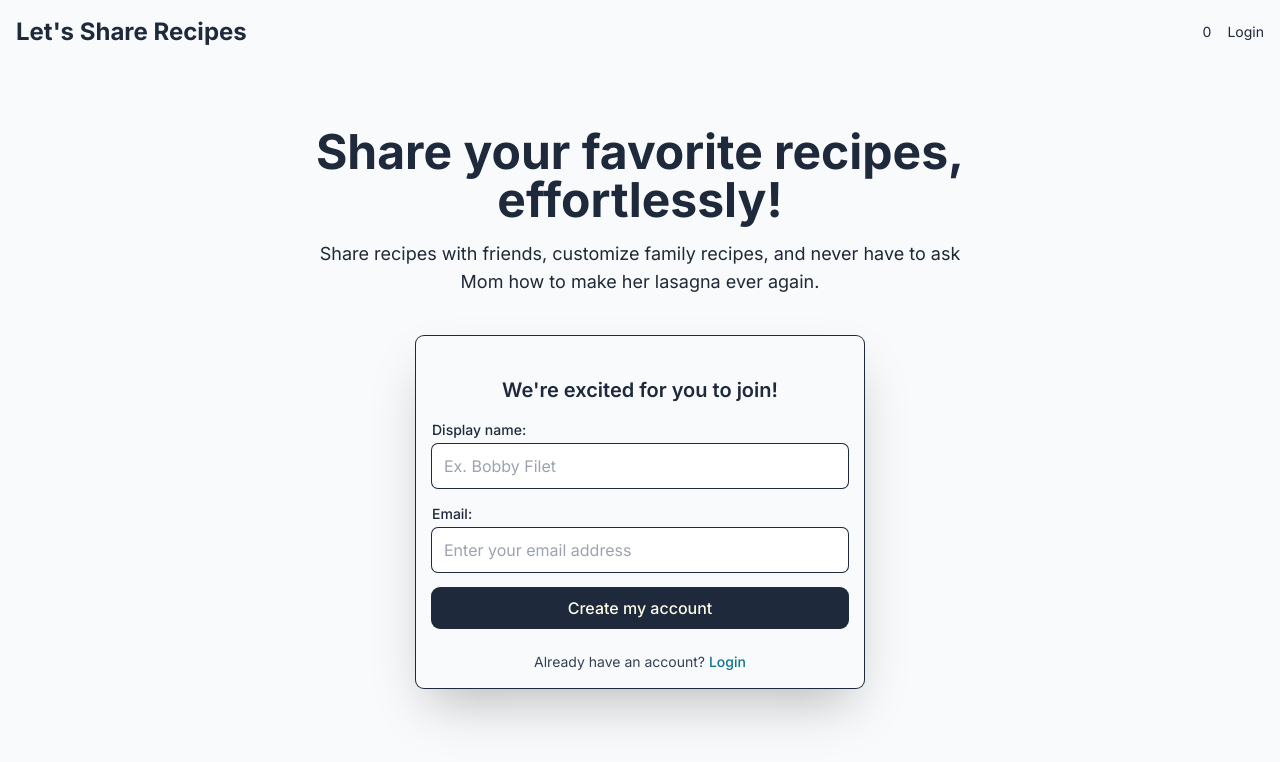
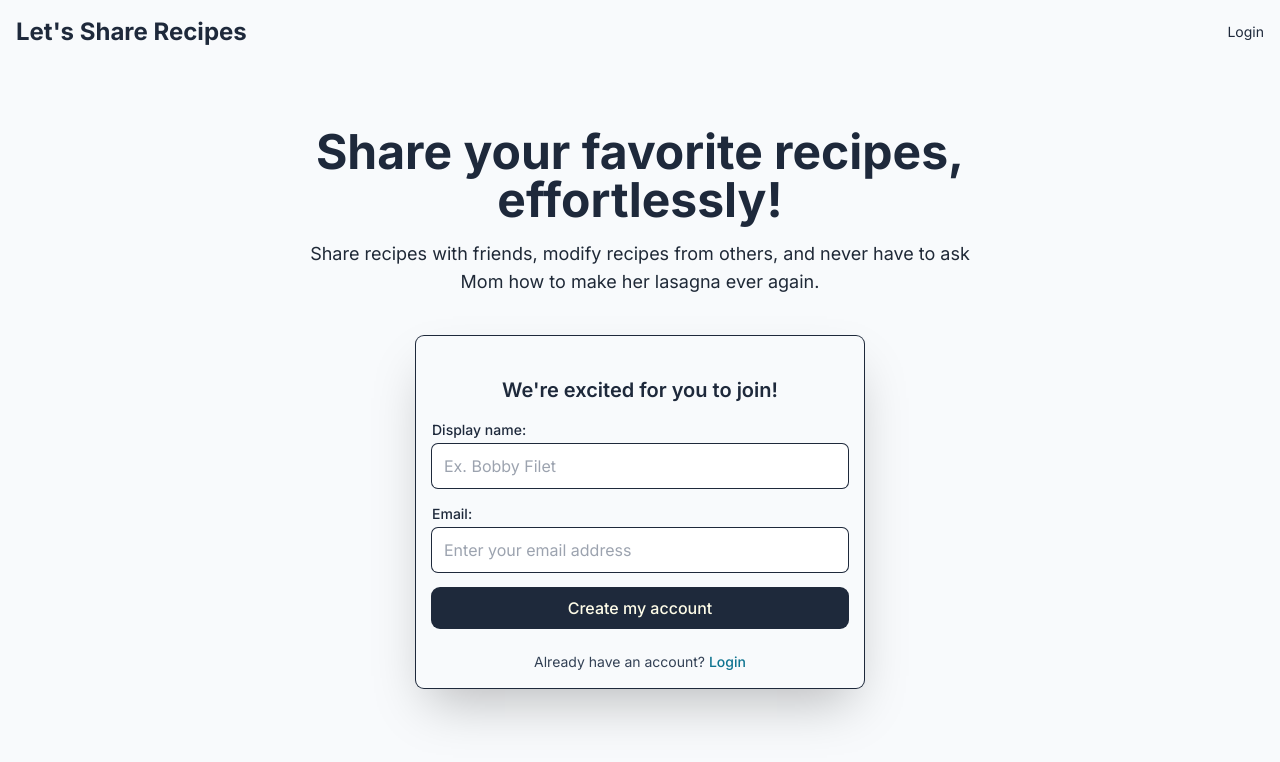
Before and after one commit to internetdrew/share-rec-2, a Next.js app: page / in a window 1280 px wide. Shown: the top 762 px of the page. Built offline with nearby package versions, Linux system fonts and the light colour scheme; no server answers; the database is empty.

Commit message:
fix auth for routing

```diff
--- a/package.json
+++ b/package.json
@@ -22,6 +22,7 @@
     "zod": "^3.22.4"
   },
   "devDependencies": {
+    "@tanstack/eslint-plugin-query": "^5.17.22",
     "@types/node": "^20.10.6",
     "@types/react": "^18",
     "@types/react-dom": "^18",
--- a/src/components/CreateAccountForm.tsx
+++ b/src/components/CreateAccountForm.tsx
@@ -40,7 +40,7 @@ const CreateAccountForm = () => {
     await supabase.auth.signInWithOtp({
       email: createAccountData.email,
       options: {
-        emailRedirectTo: 'http://localhost:3000/login',
+        emailRedirectTo: 'http://localhost:3000/home',
         data: {
           displayName: createAccountData.displayName,
         },
--- a/src/components/Navbar.tsx
+++ b/src/components/Navbar.tsx
@@ -6,22 +6,15 @@ import { useRouter } from 'next/router';
 const Navbar = () => {
   const supabase = useSupabaseBrowserClient();
   const router = useRouter();
-  const { data: userProfile } = useQuery({
-    queryKey: ['profile'],
+  const { data: userData } = useQuery({
+    queryKey: ['user'],
     queryFn: async () => {
-      const { data: userData } = await supabase.auth.getUser();
-      const userId = userData?.user?.id;
-
-      const { data: profileData } = await supabase
-        .from('profiles')
-        .select()
-        .eq('id', userId!);
-
-      return profileData;
+      const {
+        data: { user },
+      } = await supabase.auth.getUser();
+      return user;
     },
   });
-
-  const validUserProfile = userProfile?.length;
 
   async function handleSignOut() {
     await supabase.auth.signOut();
@@ -34,14 +27,17 @@ const Navbar = () => {
         Let&apos;s Share Recipes
       </Link>
       <ul className='flex items-center gap-4 text-sm'>
-        {validUserProfile && (
+        {userData ? (
           <li>
-            <button onClick={handleSignOut}>Sign out</button>
+            <button onClick={handleSignOut} className='btn-secondary'>
+              Sign out
+            </button>
+          </li>
+        ) : (
+          <li>
+            <Link href={'/login'}>Login</Link>
           </li>
         )}
-        <li>
-          <Link href={'/login'}>Login</Link>
-        </li>
       </ul>
     </nav>
   );
--- a/src/pages/home.tsx
+++ b/src/pages/home.tsx
@@ -26,14 +26,8 @@ export async function getServerSideProps({
   const {
     data: { user },
   } = await supabase.auth.getUser();
-  const userId = user?.id;
 
-  const { data: userData } = await supabase
-    .from('profiles')
-    .select()
-    .eq('id', userId as string);
-
-  if (!userId || userData?.length === 0) {
+  if (!user) {
     return {
       redirect: {
         destination: '/',
--- a/src/pages/index.tsx
+++ b/src/pages/index.tsx
@@ -10,7 +10,7 @@ export default function Home() {
           Share your favorite recipes, effortlessly!{' '}
         </h1>
         <p className='text-lg mt-4 text-gray-800 max-w-2xl mx-auto'>
-          Share recipes with friends, customize family recipes, and never have
+          Share recipes with friends, modify recipes from others, and never have
           to ask Mom how to make her lasagna ever again.
         </p>
       </header>
@@ -31,14 +31,7 @@ export async function getServerSideProps({
     data: { user },
   } = await supabase.auth.getUser();
 
-  const { data: profileData } = await supabase
-    .from('profiles')
-    .select()
-    .eq('id', user?.id!);
-
-  const registeredProfile = profileData?.length;
-
-  if (registeredProfile) {
+  if (user) {
     return {
       redirect: {
         destination: '/home',
--- a/src/pages/login.tsx
+++ b/src/pages/login.tsx
@@ -1,7 +1,32 @@
 import LoginForm from '@/components/LoginForm';
+import { getSupabaseServerClient } from '@/supabase/getSupabaseServerClient';
+import { GetServerSidePropsContext } from 'next';
 
 const Login = () => {
   return <LoginForm />;
 };
 
 export default Login;
+
+export async function getServerSideProps({
+  req,
+  res,
+}: GetServerSidePropsContext) {
+  const supabase = getSupabaseServerClient(req, res);
+
+  const {
+    data: { user },
+  } = await supabase.auth.getUser();
+
+  if (user) {
+    return {
+      redirect: {
+        destination: '/home',
+      },
+    };
+  }
+
+  return {
+    props: {},
+  };
+}
--- a/src/styles/globals.css
+++ b/src/styles/globals.css
@@ -15,4 +15,7 @@
   .btn-primary {
     @apply bg-slate-800 text-yellow-50 ring-1 ring-slate-800 rounded-lg py-2 px-4 duration-150 font-medium hover:shadow-md hover:bg-slate-900;
   }
+  .btn-secondary {
+    @apply ring-1 ring-slate-800 text-slate-800 rounded-lg py-2 px-4 duration-150 font-medium hover:shadow-md hover:text-yellow-50 hover:bg-slate-800;
+  }
 }
```
Also changed, not shown: 1 other file (tests, documents, lock files or other folders).
